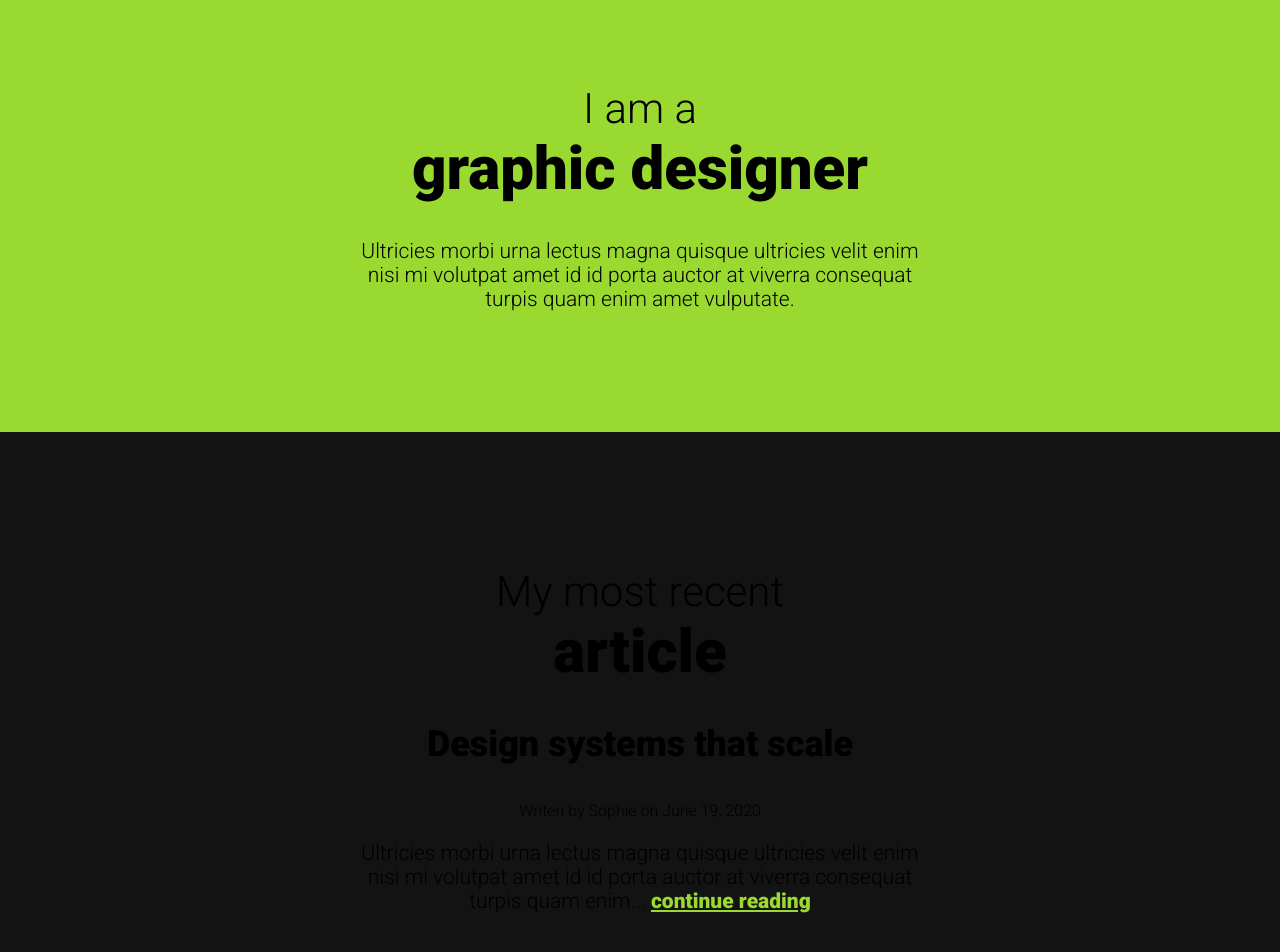
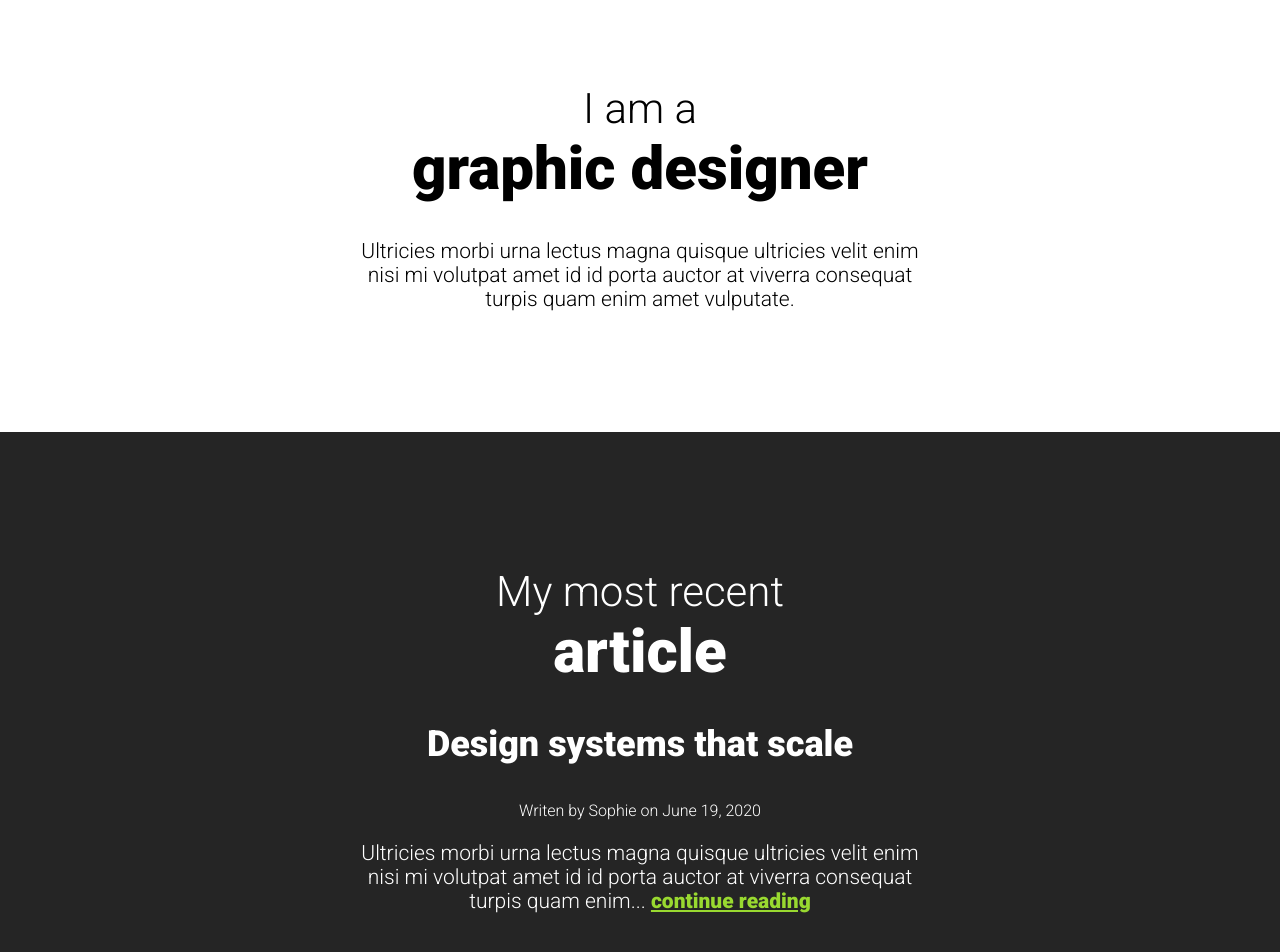
Before and after one commit to AwalHossain/Master_The_CSS, a plain HTML site: page index.html in a window 1280 px wide. Shown: the part 796-1748 px from the top of the page. Drawn offline with Linux system fonts and the light colour scheme.

Commit message:
change the class name

```diff
--- a/css/style.css
+++ b/css/style.css
@@ -6,28 +6,6 @@ body {
     margin:0;
     padding: 0;
 }
-
-.container {
-    width: 570px;
-    margin: 0 auto;
-}
-
-header {
-    background: #43D;
-    padding: 100px 0;
-}
-
-.about-me {
-    background: #99D930;
-    min-width: 100%;
-    padding: 100px 0;
-}
-
-.articles {
-    background: #131313;
-padding: 100px 0;
-}
-
 
 .bold-text {
     font-weight: 900;
@@ -73,3 +51,19 @@ a:focus {
 .small-text {
     font-size: 16px;
 }
+
+
+.container {
+    width: 570px;
+    margin: 0 auto;
+}
+
+.common {
+    padding: 100px 0;
+}
+
+
+.inverse {
+    background: #252525;
+    color: #fff;
+}
--- a/index.html
+++ b/index.html
@@ -13,14 +13,14 @@
                 -->
                 <body>
                     <div >
-                        <header class="section1" >
+                        <header class="inverse common" >
                             <div class="container">
 
                                 <h1>Hello, my name is <span class="bold-text">Sophie</span></h1>
                                 <img src="img/sophie.webp" alt="portrait of Sophie">
                             </div>
                         </header>
-                        <section class="about-me">
+                        <section class="about-me common">
                                     <div class="container">
 
                                         <h2>I am a <span class="bold-text">graphic designer</span></h2>
@@ -28,7 +28,7 @@
                                     </section>
                                     </div>
 
-                        <section class="articles">
+                        <section class="articles inverse common">
                                     <div class="container">
 
                                         <h2>My most recent <span class="bold-text">article</span></h2>
```
